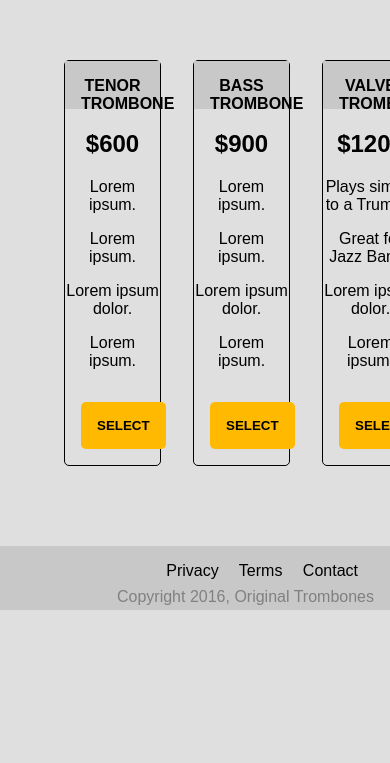
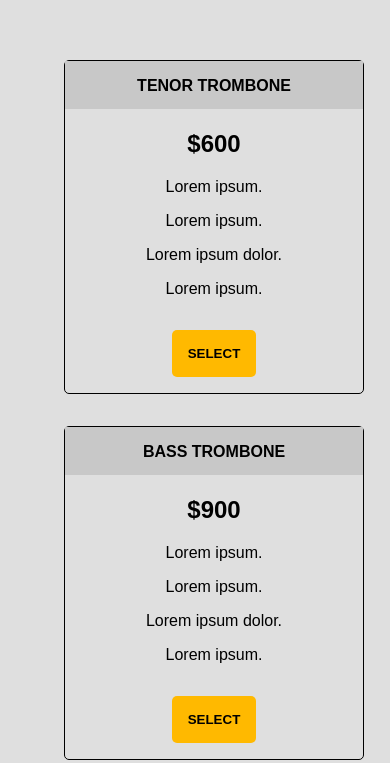
Before and after one commit to charleskallick/trombones, a plain HTML site: page index.html in a window 390 px wide. Shown: the part 1309-2072 px from the top of the page. Before the commit the page ends 1919 px from the top, so only its background shows below. Drawn offline with Linux system fonts and the light colour scheme.

Commit message:
style updates

```diff
--- a/style.css
+++ b/style.css
@@ -134,7 +134,7 @@ i {
     margin: 2rem 1rem;
     padding: 2rem;
     bottom: 65px;
-    display: flex;
+    display: inline-flex;
     justify-content: space-around;
     flex-direction: row;
 }
@@ -192,4 +192,18 @@ h4 {
     #video {
         width: 500px;
     }
+
+    #pricing {
+       flex-direction: column;
+       justify-content: flex-start;
+    }
+    #trombone {
+        width: 300px;
+    }
 }
+
+@media only screen and (max-width: 770px) {
+    nav {
+        display: none;
+    }
+}
```
